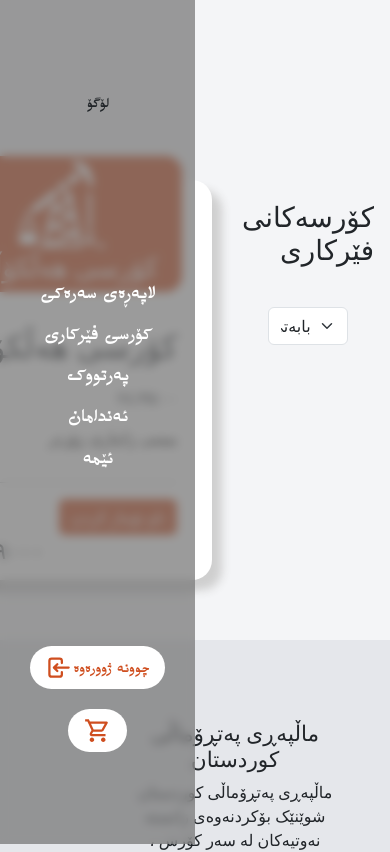
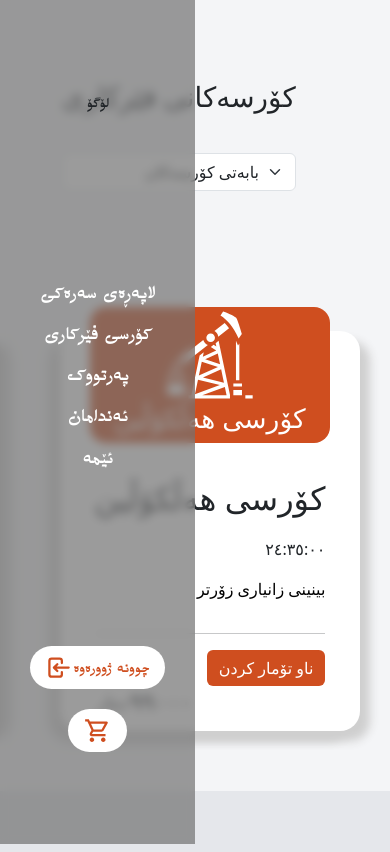
Before and after one commit to soranghafuori/petromalikurdistan-1, a React (Create React App) app: page /courses in a window 390 px wide. Shown: the top 852 px of the page. Built offline with nearby package versions, Linux system fonts and the light colour scheme.

Commit message:
responsive course page

```diff
--- a/src/Component/Courses/Courses.css
+++ b/src/Component/Courses/Courses.css
@@ -26,3 +26,20 @@
   grid-template-columns: auto auto auto;
   margin-top:5rem ;
 }
+
+/* //////////////////////////////////////////////////////////// */
+
+@media(max-width:1000px){
+    .courses{
+        padding-top: 0;
+    }
+    .courses-box{
+        display: flex;
+        flex-direction: column;
+        width: 100%;
+    }
+    .courses-box-left{
+        width: 100%;
+        margin-top: 5rem;
+    }
+}
```
